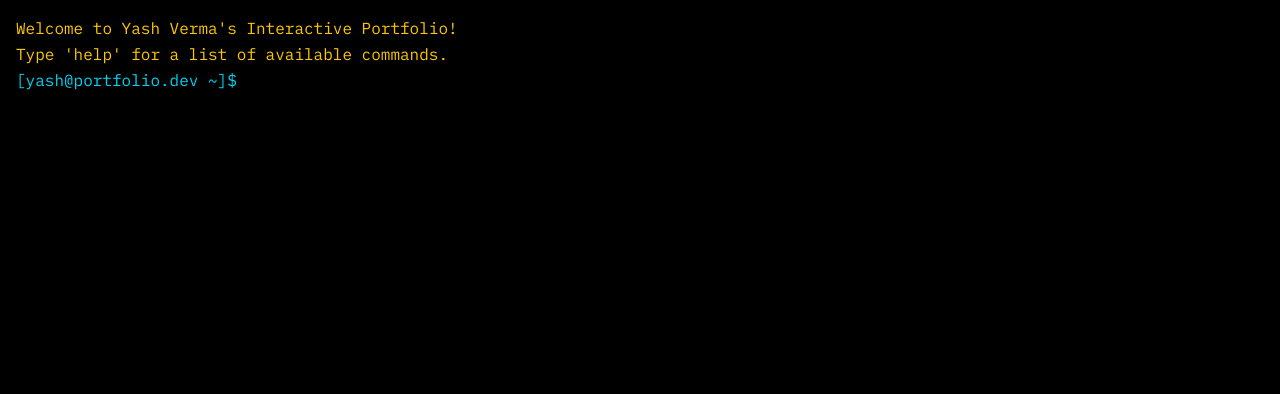
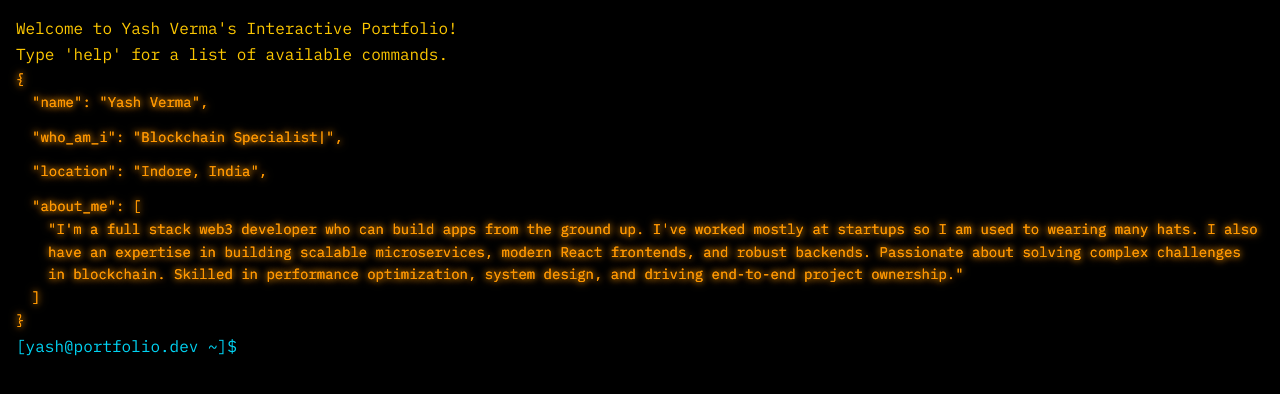
Before and after one commit to Yash-verma18/nextjs-cli-portfolio, a Next.js app: page / in a window 1280 px wide. Shown: the top 394 px of the page. Built offline with nearby package versions, Linux system fonts and the light colour scheme.

Commit message:
Initial stage + resume display + keyframe animation

```diff
--- a/src/app/globals.css
+++ b/src/app/globals.css
@@ -35,3 +35,20 @@ body {
   color: #FF9800; /* A darker amber for less emphasis */
   text-shadow: 0 0 2px #FF9800;
 }
+
+/* Animation for CRT startup effect */
+@keyframes turn-on {
+  from {
+    transform: scaleY(0);
+    opacity: 0;
+  }
+  to {
+    transform: scaleY(1);
+    opacity: 1;
+  }
+}
+
+.crt-turn-on {
+  animation: turn-on 2s ease-in-out forwards;
+  transform-origin: top;
+}
--- a/src/components/Terminal.tsx
+++ b/src/components/Terminal.tsx
@@ -23,11 +23,26 @@ const Terminal: React.FC = () => {
     setHistory(prev => [...prev, { ...item, id: Date.now() + prev.length }]);
   }, []);
 
-  // Initial welcome messages
+  // Initial welcome messages and ResumeDisplay
   useEffect(() => {
     addHistoryItem({ type: 'system', content: `Welcome to ${portfolioData.name}'s Interactive Portfolio!` });
     addHistoryItem({ type: 'system', content: `Type 'help' for a list of available commands.` });
-  }, [addHistoryItem, portfolioData.name]);
+
+    // Add the ResumeDisplay component to the initial output
+    addHistoryItem({
+      type: 'output', // Displayed as output, similar to a command result
+      content: (
+        <ResumeDisplay
+          data={{
+            name: portfolioData.name,
+            who_am_i: portfolioData.who_am_i,
+            location: portfolioData.location,
+            summary: portfolioData.summary,
+          }}
+        />
+      ),
+    });
+  }, [addHistoryItem, portfolioData.name, portfolioData.who_am_i, portfolioData.location, portfolioData.summary]); // Added dependencies
 
   // Scroll to bottom and focus input on history change
   useEffect(() => {
@@ -159,7 +174,7 @@ const Terminal: React.FC = () => {
 
   return (
     <div
-      className="w-full h-full p-3 md:p-4 overflow-y-auto"
+    className={`w-full h-full p-3 md:p-4 overflow-y-auto crt-turn-on`}
       onClick={() => inputRef.current?.focus()} // Focus input on click anywhere in terminal
     >
       {history.map((item) => (
```
